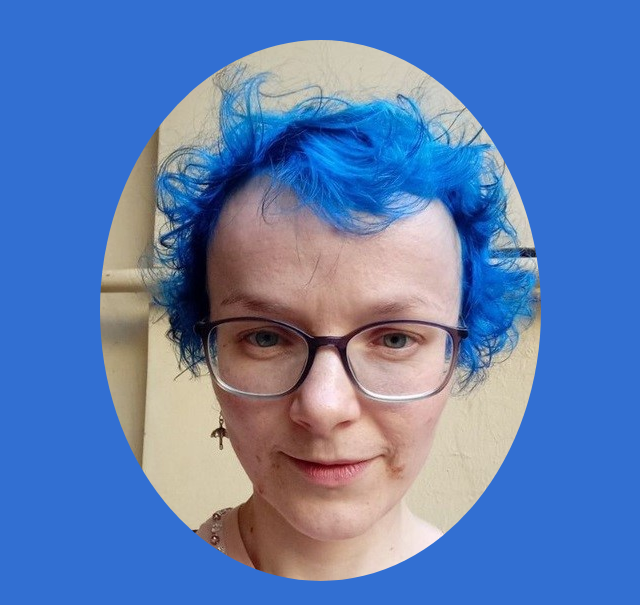
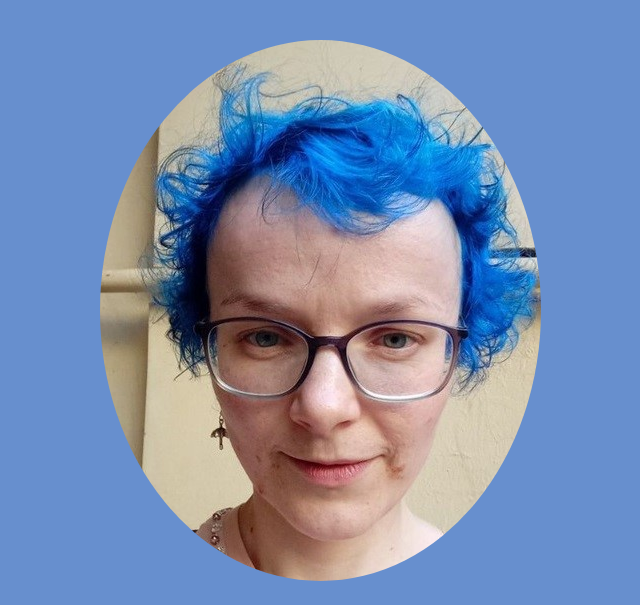
Before and after one commit to AngelaLied/AngelaLied.github.io, a plain HTML site: page index.html in a window 1280 px wide. Shown: the top 605 px of the page, without its empty margins (320-960 px from the left). Drawn offline with nearby package versions, Linux system fonts and the light colour scheme.

Commit message:
Update style.css

```diff
--- a/style.css
+++ b/style.css
@@ -1,6 +1,6 @@
 body {
   font-family: "Georgia";
-  background-color: #326fd2;
+  background-color: #678fce;
   color: #c9d2d9;
   display: flex;
   flex-direction: column;
```
